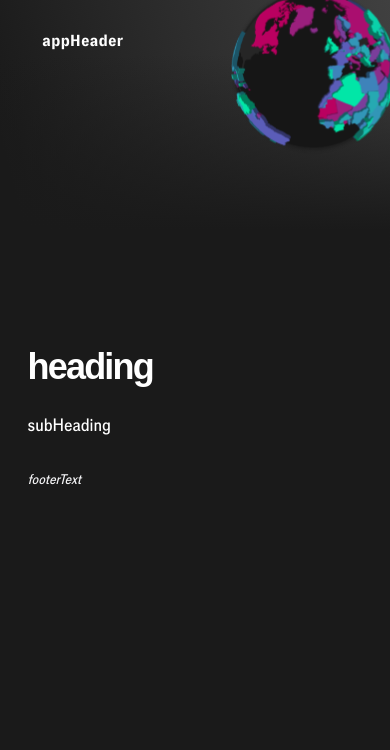
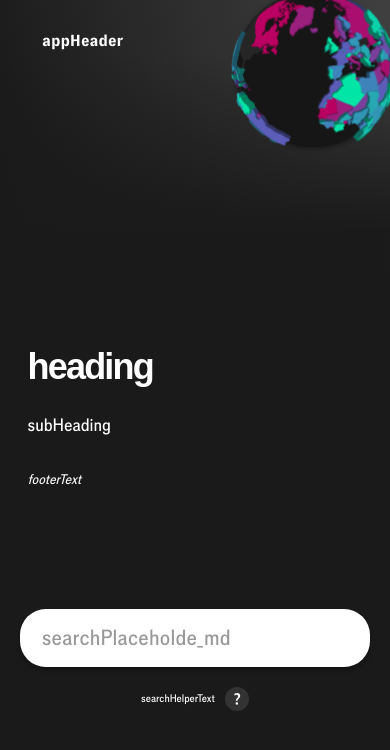
Before and after one commit to shrikant-economist/sustainability-atlas, a React (Vite) app: page / in a window 390 px wide. Shown: the top 750 px of the page. Built offline with nearby package versions, Linux system fonts and the light colour scheme; the HTML template or start-up script is replaced by a standard one.

Commit message:
responsive and translation

```diff
--- a/src/assets/locales/en/translation.json
+++ b/src/assets/locales/en/translation.json
@@ -3,5 +3,8 @@
   "altText": "Intro Atlas",
   "heading": "The Sustainability Atlas",
   "subHeading": "Combining 20 indices, over 2,000 indicators, 150 reports and 200 articles from TSP to give you clear business recommendations for your sustainability problems.",
-  "footerText": "Try asking about…"
+  "footerText": "Try asking about…",
+  "searchPlaceholde_md": "Ask your sustainability question",
+  "searchPlaceholde_lg": "Ask your sustainability or business problem question",
+  "searchHelperText": "Data caveat here to remind users this is an AI, not advice lorem ipsum dolor sit amet, consectetuer adipiscing elit, sed diam nonummy nibh euismod tincidunt ut laoreet dolore magna"
 }
--- a/src/components/searchBox/SearchBox.css
+++ b/src/components/searchBox/SearchBox.css
@@ -4,10 +4,11 @@
   justify-content: center;
   align-items: center;
   width: 100%;
-  padding: 14px 104px;
+  padding: 14px 156px 14px 104px;
   gap: 20px;
   position: absolute;
   top: 80%;
+  box-sizing: border-box;
 }
 .search_box_div {
   width: 100%;
@@ -19,24 +20,22 @@
 
 .search_box {
   width: 100%;
-  min-height: 70px;
   display: flex;
   justify-content: center;
   align-items: center;
-  /* margin-top: 20px; */
   background-color: #fff;
   border-radius: 100px;
   border: 1px solid #000;
-  background: var(--London-London-100, #fff);
+  background: #fff;
   box-shadow: 0px 4px 4px 0px rgba(0, 0, 0, 0.25) !important;
   border: none;
   padding: 17px 0 17px 40px !important;
 }
 
 .css-66dh3a-MuiInputBase-input-MuiInput-input {
-  color: var(--London-London-5, var(--London-London-5, #0d0d0d)) !important;
+  color: #0d0d0d !important;
   font-variant-numeric: lining-nums proportional-nums;
-  font-family: "Econ Sans", sans-serif !important;
+  font-family: 'Econ Sans', sans-serif !important;
   font-size: 22px !important;
   font-style: normal !important;
   font-weight: 400 !important;
@@ -45,9 +44,9 @@
   caret-shape: block;
 }
 .css-1hdk7t2-MuiInputBase-root-MuiInput-root {
-  color: var(--London-London-5, var(--London-London-5, #0d0d0d)) !important;
+  color: #0d0d0d !important;
   font-variant-numeric: lining-nums proportional-nums !important;
-  font-family: 'Econ Sans' !important;
+  font-family: 'Econ Sans', sans-serif !important;
   font-size: 22px !important;
   font-style: normal !important;
   font-weight: 400 !important;
@@ -59,7 +58,7 @@
 
 .css-66dh3a-MuiInputBase-input-MuiInput-input::placeholder {
   padding-left: 6px !important;
-  color: var(--London-London-35, var(--London-London-35, #595959)) !important;
+  color: var#595959 !important;
   font-variant-numeric: lining-nums proportional-nums !important;
 }
 
@@ -82,14 +81,15 @@
   align-items: center;
   flex-wrap: wrap;
   gap: 10px;
-  color: var(--London-London-100, var(--London-London-100, #fff));
+  color: #fff;
   text-align: center;
-  font-family: 'Econ Sans';
+  font-family: 'Econ Sans', sans-serif;
   font-size: 11px;
   font-style: normal;
   font-weight: 500;
-  line-height: 140%; /* 15.4px */
+  line-height: 140%;
   letter-spacing: -0.006px;
+  padding-left: 52px;
 }
 
 .cursor_pointer {
@@ -99,11 +99,11 @@
 @media screen and (max-width: 768px) {
   .main_div {
     padding: 18px 20px;
+    top: 70%;
   }
 
   .search_box {
     display: inline-flex;
-    min-height: 50px;
     padding: 11px 16px 11px 16px !important;
     flex-direction: column;
     align-items: flex-start;
@@ -138,5 +138,6 @@
   .help_text_span {
     justify-content: flex-start;
     text-align: left;
+    padding: 0px;
   }
 }
--- a/src/components/searchBox/SearchBox.tsx
+++ b/src/components/searchBox/SearchBox.tsx
@@ -2,12 +2,14 @@ import React from 'react';
 import { useTheme } from '@mui/material/styles';
 import useMediaQuery from '@mui/material/useMediaQuery';
 import './SearchBox.css';
-import { ReactComponent as SendIcon } from '../../assets/icons/SendIcon.svg';
-import { ReactComponent as CrossBtn } from '../../assets/icons/CrossBtn.svg';
-import { ReactComponent as ResetIcon } from '../../assets/icons/ResetBtn.svg';
-import { ReactComponent as QuestionMark } from '../../assets/icons/QuestionMark.svg';
+import styled from '@emotion/styled';
+import SendIcon from '../../assets/icons/SendIcon.svg';
+import CrossBtn from '../../assets/icons/CrossBtn.svg';
+import ResetIcon from '../../assets/icons/ResetBtn.svg';
+import QuestionMark from '../../assets/icons/QuestionMark.svg';
 const TextField = React.lazy(() => import('@mui/material/TextField'));
 const InputAdornment = React.lazy(() => import('@mui/material/InputAdornment'));
+import { useTranslation } from 'react-i18next';
 
 interface SearchBoxProps {
   value: string;
@@ -17,6 +19,11 @@ interface SearchBoxProps {
   handleReset: () => void;
   ShowHelpText: boolean;
 }
+
+const StyledIcons = styled.img`
+  height: auto;
+  width: auto;
+`;
 
 const SearchBox: React.FC<SearchBoxProps> = ({
   value,
@@ -28,6 +35,7 @@ const SearchBox: React.FC<SearchBoxProps> = ({
 }) => {
   const theme = useTheme();
   const isScreenMD = useMediaQuery(theme.breakpoints.up('md'));
+  const { t } = useTranslation();
 
   const handleCross = () => {
     onChange({
@@ -39,10 +47,14 @@ const SearchBox: React.FC<SearchBoxProps> = ({
       <div className="search_box_div">
         {isScreenMD && (
           <div className="reset_div">
-            {ShowResetBtn && <ResetIcon onClick={handleReset} />}
+            {ShowResetBtn && (
+              <StyledIcons src={ResetIcon} onClick={handleReset} />
+            )}
           </div>
         )}
-        {ShowResetBtn && !isScreenMD && <ResetIcon onClick={handleReset} />}
+        {ShowResetBtn && !isScreenMD && (
+          <StyledIcons src={ResetIcon} onClick={handleReset} />
+        )}
         <TextField
           variant="standard"
           value={value}
@@ -55,11 +67,13 @@ const SearchBox: React.FC<SearchBoxProps> = ({
               <InputAdornment position="end">
                 {value != '' && (
                   <div className="icon_div">
-                    <CrossBtn
+                    <StyledIcons
+                      src={CrossBtn}
                       className="cursor_pointer"
                       onClick={handleCross}
                     />
-                    <SendIcon
+                    <StyledIcons
+                      src={SendIcon}
                       className="cursor_pointer"
                       onClick={handleSearch}
                     />
@@ -70,8 +84,8 @@ const SearchBox: React.FC<SearchBoxProps> = ({
           }}
           placeholder={
             isScreenMD
-              ? 'Ask your sustainability or business problem question'
-              : 'Ask your sustainability question'
+              ? t("searchPlaceholde_lg")
+              : t("searchPlaceholde_md")
           }
           multiline
           maxRows={5}
@@ -79,9 +93,8 @@ const SearchBox: React.FC<SearchBoxProps> = ({
       </div>
       {ShowHelpText && (
         <span className="help_text_span">
-          Data caveat here to remind users this is an AI, not advice lorem ipsum
-          dolor sit amet, consectetuer adipiscing elit, sed diam nonummy nibh
-          euismod tincidunt ut laoreet dolore magna <QuestionMark />
+          {t("searchHelperText")}
+          <StyledIcons src={QuestionMark} />
         </span>
       )}
     </div>
--- a/src/pages/Home.tsx
+++ b/src/pages/Home.tsx
@@ -1,12 +1,32 @@
-import React, { lazy } from 'react';
+import React, { lazy, useState } from 'react';
 import { useTranslation } from 'react-i18next';
 import imageUrl from './../assets/images/Intro 2.svg';
 
 const TitleText = lazy(() => import('./../components/TitleText'));
 const AtlasImage = lazy(() => import('./../components/AtlasImage'));
+const SearchBox = lazy(() => import('./../components/searchBox/SearchBox'));
 
 const Home = () => {
   const { t } = useTranslation();
+  const [searchValue, setSearchValue] = useState('');
+  const [ShowResetBtn, setShowResetBtn] = useState(false);
+  const [showHelpText, SetshowHelpText] = useState(true);
+  const setSearchVal = (event: React.ChangeEvent<HTMLTextAreaElement>) => {
+    setSearchValue(event.target.value);
+  };
+
+  const handleSearch = () => {
+    console.log('Search button clicked:  ' + searchValue);
+    setShowResetBtn(true);
+    SetshowHelpText(false);
+  };
+
+  const handleReset = () => {
+    setSearchValue('');
+    setShowResetBtn(false);
+    SetshowHelpText(true);
+  };
+
   return (
     <div>
       <div className="app-header">
@@ -20,6 +40,14 @@ const Home = () => {
         subHeading={t('subHeading')}
         footer={t('footerText')}
       />
+      <SearchBox
+        value={searchValue}
+        onChange={setSearchVal}
+        handleSearch={handleSearch}
+        ShowResetBtn={ShowResetBtn}
+        handleReset={handleReset}
+        ShowHelpText={showHelpText}
+      />
     </div>
   );
 };
```
